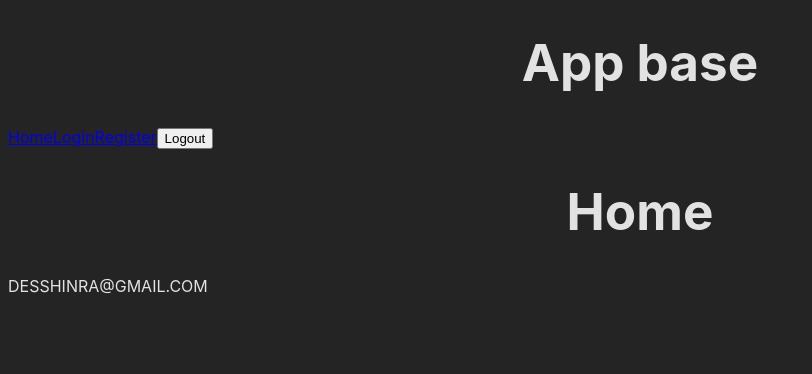
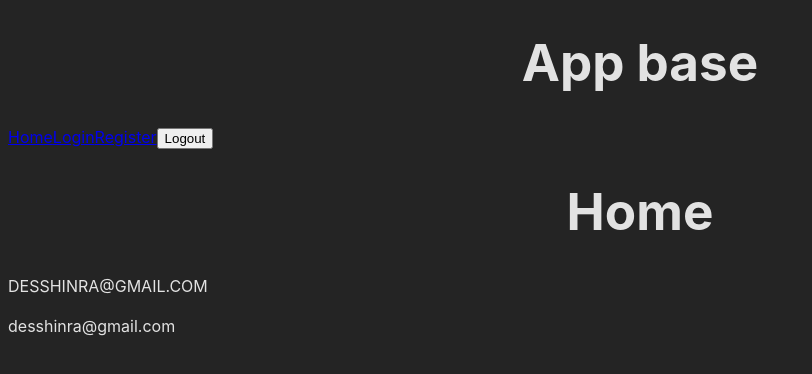
Before and after one commit to Desshinra/vue3-firebase9-pinia-router4-auth-firestore, a Vue app: page / in a window 1280 px wide. Shown: the top 374 px of the page, without its empty margins (0-812 px from the left). Built offline with nearby package versions, Linux system fonts and the light colour scheme.

Commit message:
feat: register user

```diff
--- a/src/stores/user.js
+++ b/src/stores/user.js
@@ -2,6 +2,16 @@ import { defineStore } from 'pinia';
 
 export const useUserStore = defineStore('userStore', {
     state: () => ({
-        userData: 'desshinra@gmail.com'
+        userData: 'Desshinra@gmail.com'
     }),
+    getters: {
+        minus(state) { //getters always return something about, dont modify
+            return state.userData.toLowerCase();
+        },
+    },
+    actions: { //Actions is equivalent to methods
+        registerUser(name) {
+            this.userData = name
+        }
+    }
 });
--- a/src/views/HomeView.vue
+++ b/src/views/HomeView.vue
@@ -2,6 +2,7 @@
     <div>
         <h1>Home</h1>
         <p>{{ mayusText }}</p>
+        <p>{{ userStore.minus }}</p>
 
     </div>
 </template>
@@ -11,5 +12,5 @@ import { useUserStore } from '../stores/user'
 import {computed} from 'vue'
 
 const userStore = useUserStore();
-const mayusText = computed(() => userStore.userData.toLocaleUpperCase())
+const mayusText = computed(() => userStore.userData.toUpperCase())
 </script>
--- a/src/views/RegisterView.vue
+++ b/src/views/RegisterView.vue
@@ -1,11 +1,11 @@
 <script setup>
-
+import { useUserStore } from '../stores/user'
+const userStore = useUserStore()
 </script>
 
 <template>
     <div>
-        <h1>
-            Register
-        </h1>
+        <h1>Register</h1>
+        <button @click="userStore.registerUser('igni')">LOG IN</button>
     </div>
 </template>
```
